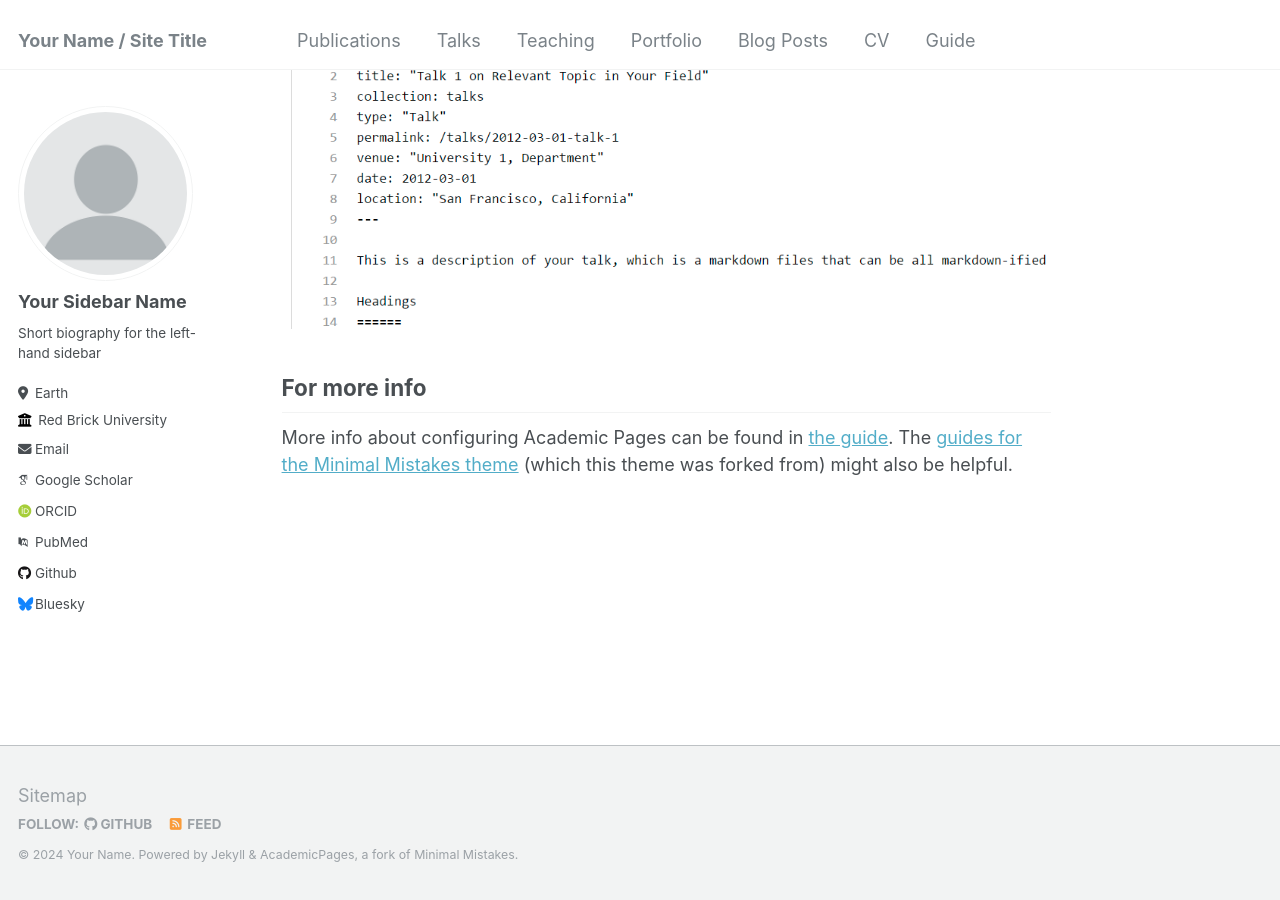
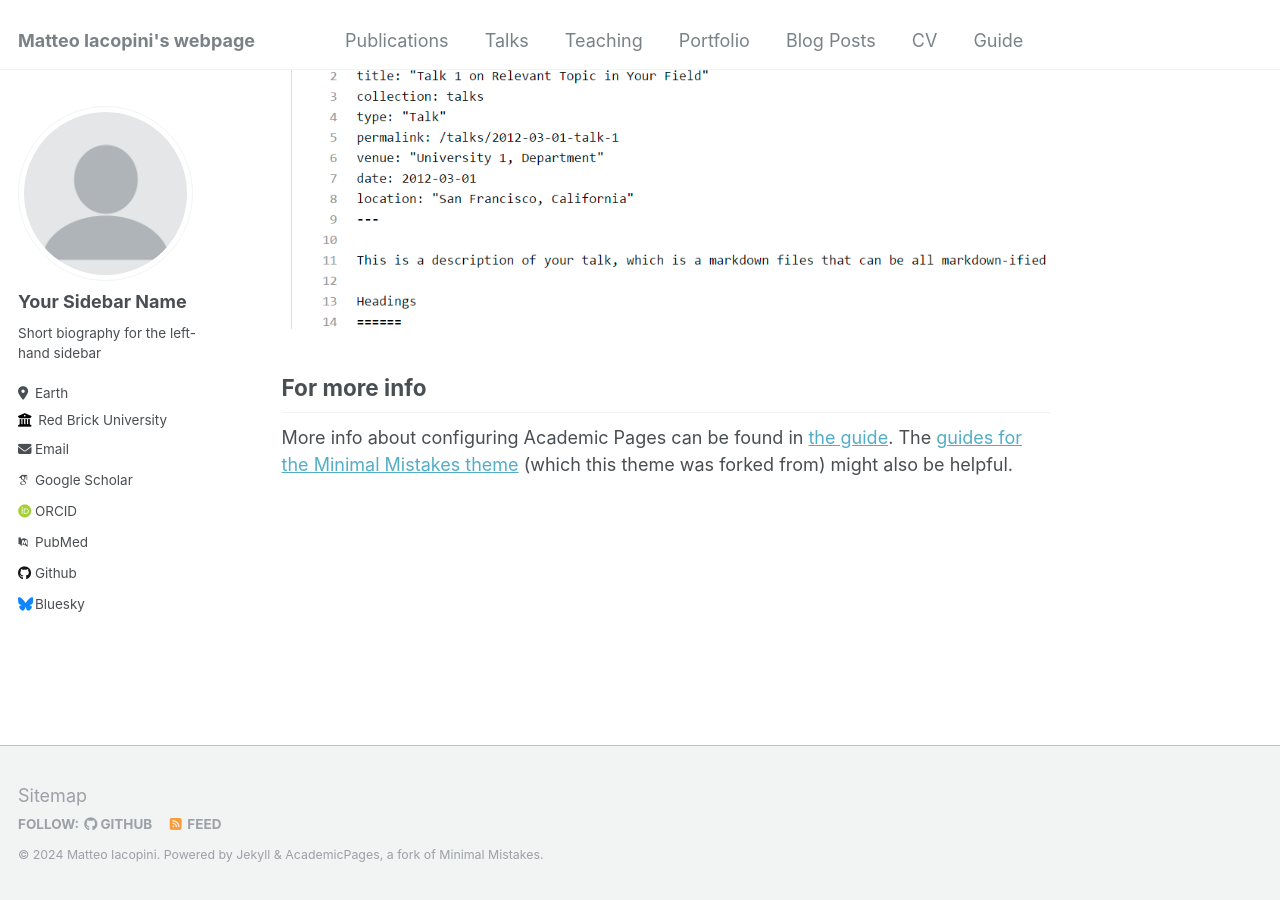
Before and after one commit to matteoiacopini/matteoiacopini.github.io, a Jekyll site: the page built from _pages/about.md, in a window 1280 px wide and 900 px high, scrolled down 2660 px. Built offline with Jekyll 4.4.1, drawn with Linux system fonts in a browser that asks for light colours; some web fonts are replaced.

Commit message:
Update _config.yml

```diff
--- a/_config.yml
+++ b/_config.yml
@@ -8,13 +8,13 @@
 
 # Basic Site Settings
 locale                   : "en-US"
-title                    : "Your Name / Site Title"
+title                    : "Matteo Iacopini's webpage"
 title_separator          : "-"
-name                     : &name "Your Name"
+name                     : &name "Matteo Iacopini"
 description              : &description "personal description"
-url                      : https://academicpages.github.io # the base hostname & protocol for your site e.g. "https://mmistakes.github.io"
+url                      : https://matteoiacopini1.github.io # the base hostname & protocol for your site e.g. "https://mmistakes.github.io"
 baseurl                  : "" # the subpath of your site, e.g. "/blog"
-repository               : "academicpages/academicpages.github.io"
+repository               : "matteoiacopini/matteoiacopini1.github.io"
 
 # Site Author - The following control what appear as part of the author content on the side bar.
 #               If a field is blank the icon and link will not appear, otherwise it will be shown.
@@ -43,7 +43,7 @@ author:
   bitbucket        : # Username - Update with your username on the site
   codepen          : # Username
   dribbble         : # Username
-  github           : "academicpages"
+  github           : "matteoiacopini1"
   kaggle           : # Username
   stackoverflow    : # User number or user number and name (i.e., use "1" or "1/jeff-atwood")
 
```
